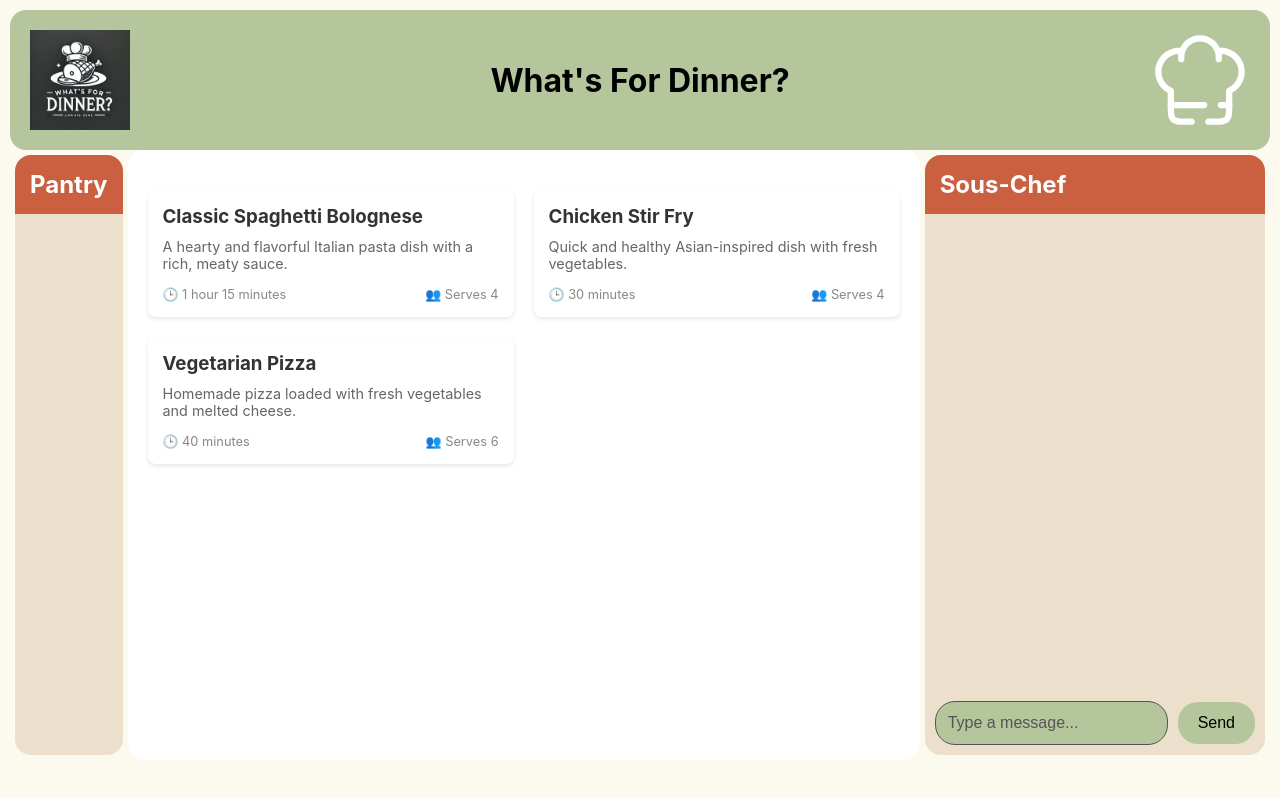
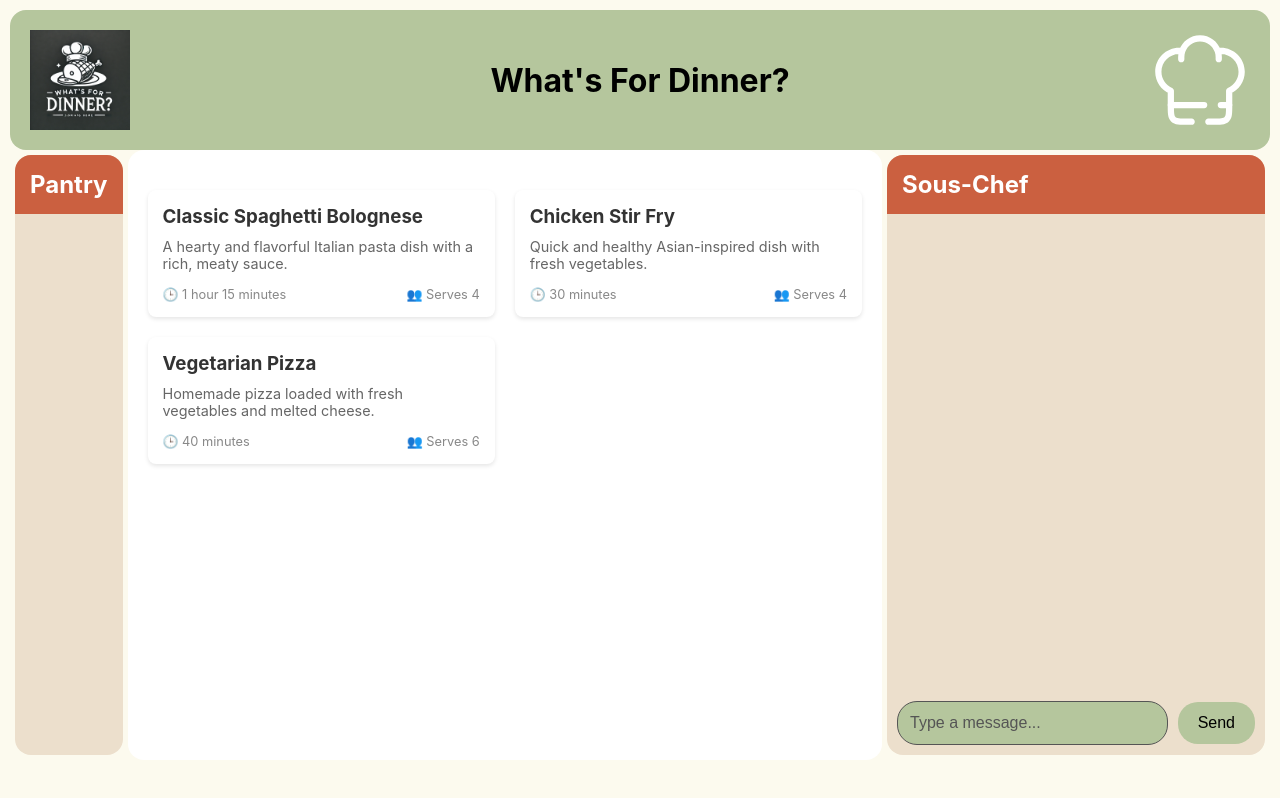
Before and after one commit to Stinger18/MealApp, a React (Create React App) app in the folder React-App/dinner-app/: page / in a window 1280 px wide. Built offline with nearby package versions, Linux system fonts and the light colour scheme.

Commit message:
Fixed sizing issue on Chatbox
Changed it so the style gets passed in to each sidebar instance, and then passed in a 30% width to the chatbox sidebar.

```diff
--- a/React-App/dinner-app/src/App.js
+++ b/React-App/dinner-app/src/App.js
@@ -51,7 +51,11 @@ function App() {
       <div className="main-container">
         <Sidebar title="Pantry" />
         <RecipeBox />
-        <Sidebar title="Sous-Chef" isActive={ChefActive}>
+        <Sidebar
+          title="Sous-Chef"
+          isActive={ChefActive}
+          containerStyle={{ width: "30%" }}
+        >
           <Messages
             message={message}
             messages={messages}
--- a/React-App/dinner-app/src/components/Sidebar.js
+++ b/React-App/dinner-app/src/components/Sidebar.js
@@ -1,15 +1,11 @@
 import "./SideBar.css";
 
-function Sidebar({ title, isActive = true, styles, children }) {
+function Sidebar({ title, isActive = true, containerStyle, children }) {
   return (
     isActive && (
-      <div className="sidebar-container" style={styles?.container}>
-        <div className="sidebar-title" style={styles?.title}>
-          {title}
-        </div>
-        <div className="sidebar-body" style={styles?.body}>
-          {children}
-        </div>
+      <div className="sidebar-container" style={containerStyle}>
+        <div className="sidebar-title">{title}</div>
+        <div className="sidebar-body">{children}</div>
       </div>
     )
   );
```
